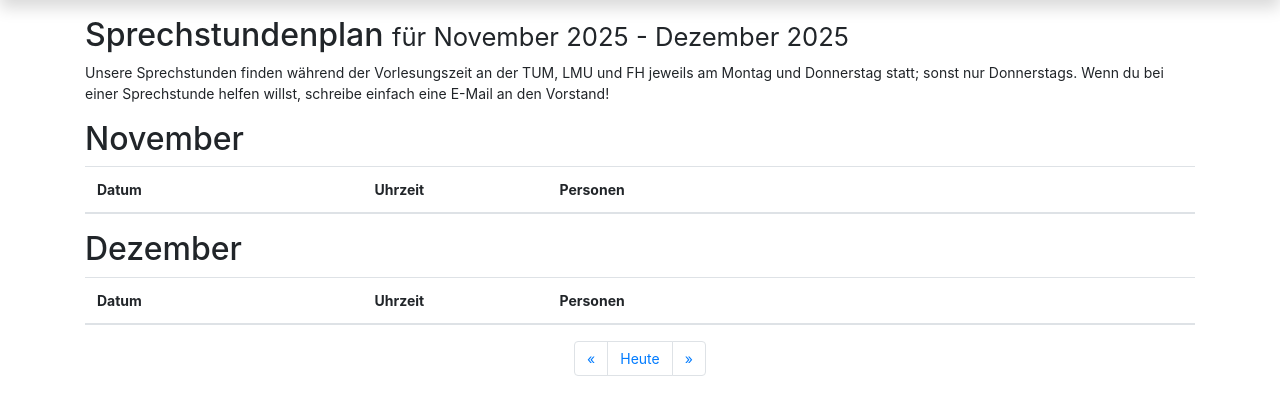
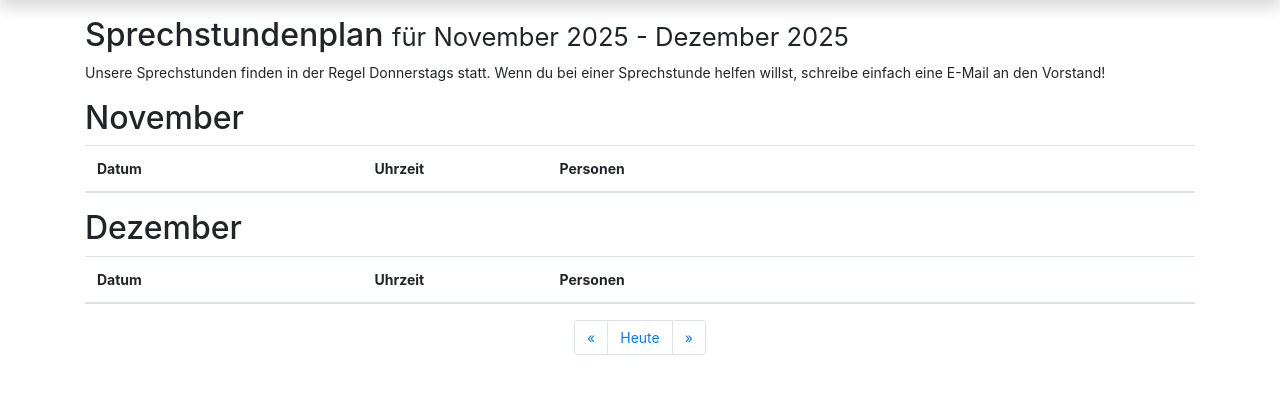
Before and after one commit to stustanet/sprechstundensystem-ng, a Django app: page / in a window 1280 px wide. Shown: the part 50-465 px from the top of the page. Run offline with Django 3.2, Linux system fonts and the light colour scheme; data that the repository does not hold is empty; some libraries are stand-ins or nearby versions.

Commit message:
Remove Monday as office hour from text

```diff
--- a/management/templates/management/plan.html
+++ b/management/templates/management/plan.html
@@ -3,8 +3,7 @@
 {% block content %}
   <h2>Sprechstundenplan <small>für {{ from_date|date:"F Y" }} - {{ to_date|date:"F Y" }}</small></h2>
 
-  <p>Unsere Sprechstunden finden während der Vorlesungszeit an der TUM, LMU und FH jeweils am Montag und Donnerstag
-    statt; sonst nur Donnerstags. Wenn du bei einer Sprechstunde helfen willst, schreibe einfach eine E-Mail an den
+  <p>Unsere Sprechstunden finden in der Regel Donnerstags statt. Wenn du bei einer Sprechstunde helfen willst, schreibe einfach eine E-Mail an den
     Vorstand! </p>
 
   {% for month in plan %}
```
